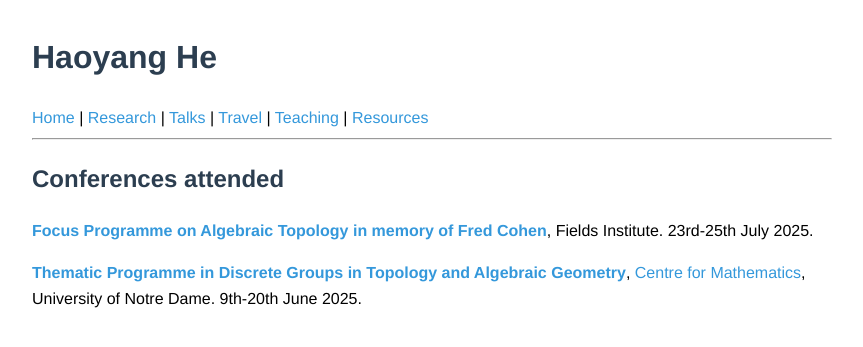
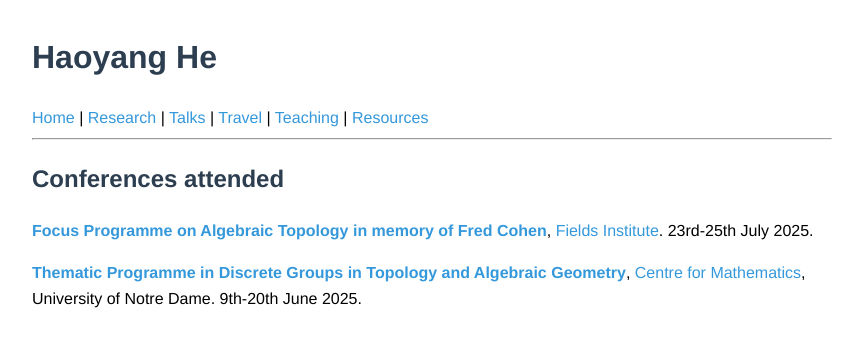
Before and after one commit to haoyang-he/haoyang-he.github.io, a Jekyll site: the page built from travel.md, in a window 1280 px wide. Shown: the top 347 px of the page, without its empty margins (208-1071 px from the left). Built offline with Jekyll 4.4.1, drawn with Linux system fonts in a browser that asks for light colours; part of the change alters nothing that is shown.

```diff
--- a/travel.md
+++ b/travel.md
@@ -5,6 +5,6 @@ title: Travel
 
 ## Conferences attended
 
-[**Focus Programme on Algebraic Topology in memory of Fred Cohen**](http://www.fields.utoronto.ca/activities/25-26/algebraic-topology), Fields Institute. 23rd-25th July 2025.
+[**Focus Programme on Algebraic Topology in memory of Fred Cohen**](http://www.fields.utoronto.ca/activities/25-26/algebraic-topology), [Fields Institute](http://www.fields.utoronto.ca/). 23rd-25th July 2025.
 
 [**Thematic Programme in Discrete Groups in Topology and Algebraic Geometry**](https://sites.nd.edu/cmnd2025-thematic-program/), [Centre for Mathematics](https://centerformath.nd.edu/), University of Notre Dame. 9th-20th June 2025.
```
